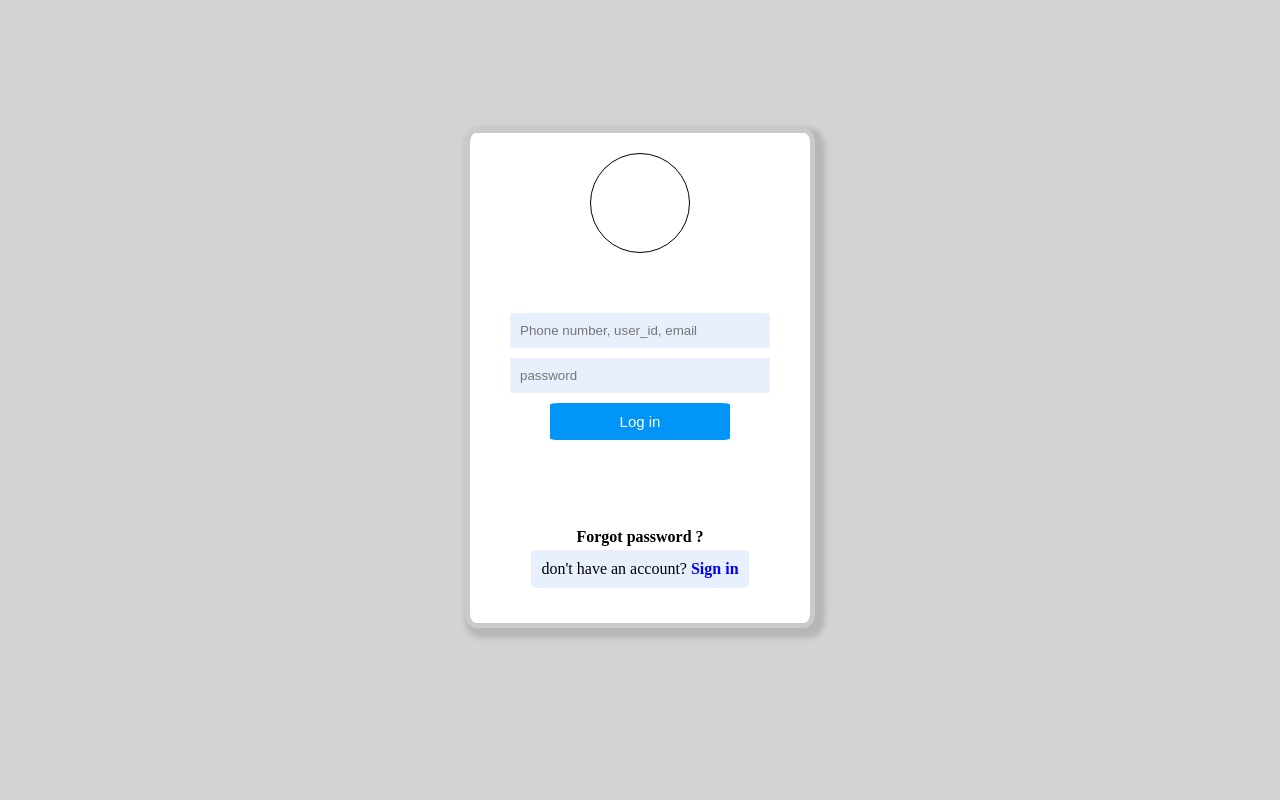
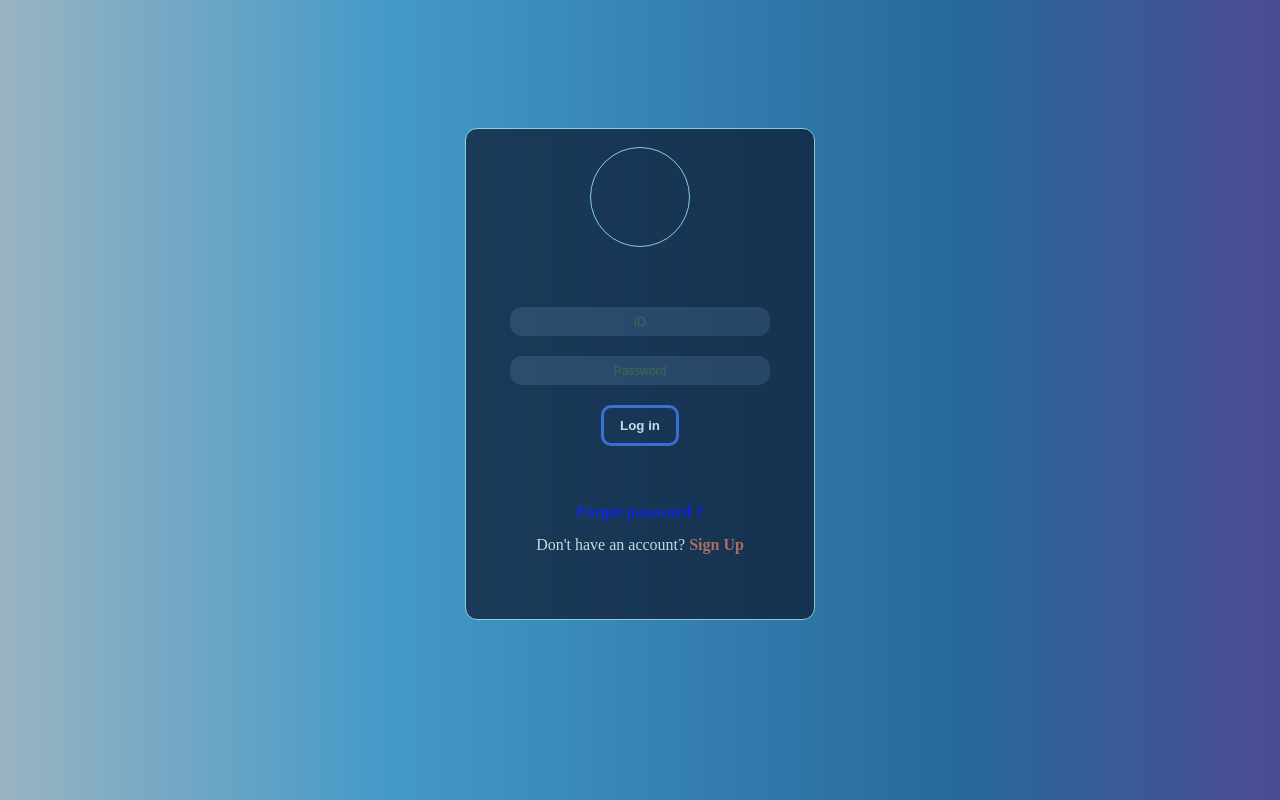
Before and after one commit to 2JYK/insta-clone, a Flask app: page /login in a window 1280 px wide. Run offline with Flask 2, Linux system fonts and the light colour scheme; some libraries are stand-ins or nearby versions.

Commit message:
Style : 전체적인 스타일 수정(야금야금)

```diff
--- a/static/css/log-in.css
+++ b/static/css/log-in.css
@@ -3,37 +3,84 @@
     text-decoration: none;
 }
 
-a:link { color: black; text-decoration: none;}
-a:visited { color: black; text-decoration: none;}
+/*a:link { color: black; text-decoration: none;}*/
+a:visited { color: #afeeee; text-decoration: none;}
+
+/*      전체 배경 애니메이션 효과      */
+@keyframes body {
+    0% {
+        background-position: 0 50%;
+    }
+    50% {
+        background-position: 100% 50%;
+    }
+    100% {
+        background-position: 0 50%;
+    }
+}
+
+/*      전체 설정 : 배경, li 태그, 정렬       */
+body {
+    background: linear-gradient(
+    to right, #324856,
+        #4A746A, #D18237, #D66c44, #a1b3cb, #c0c0c0, #4399c8, #26689a, #6b358b, #8775b3);
+    background-size: 400% 400%;
+    animation: body 10s infinite ease-in-out;
+
+    list-style: none;
+    height: 100%;
+    width: 100%;
+}
+
 
 body {
-    background: lightgray;
+    /*background: lightgray;*/
     list-style: none;
     margin: 0;
     padding: 0;
 }
 
 .all_content {
-    background: white;
+/*    background: white;*/
 
     max-width: 350px;
-    height: 500px;
-    border: 5px solid #a1a1a18f;
-    border-radius: 3%;
+    height: 492px;
+/*    border: 5px solid #a1a1a18f;*/
+/*    border-radius: 3%;*/
+
+/*    display: flex;*/
+/*    flex-direction: column;*/
+/*    align-items: center;*/
+    margin: 10% auto;
+/*    padding: 20px;*/
+/*    box-shadow: 5px 5px 5px 5px #a1a1a18f;*/
+/*}*/
+    background: #0c162d;
+    opacity: 70%;
+
+    /*max-width: 320px;*/
+    /*height: 460px;*/
+    border: 0.5px solid #afeeee;
+    border-radius: 12px;
+    padding: 15px;
 
     display: flex;
     flex-direction: column;
     align-items: center;
+
+    vertical-align: middle;
     margin: 10% auto;
-    padding: 20px;
-    box-shadow: 5px 5px 5px 5px #a1a1a18f;
+
+    flex: auto;
+    justify-content: center; !important
 }
 
+/*      로고 : 사이즈, 테두리, 정렬       */
 .round {
-    border: black solid 1px;
+    border: 0.1px solid #afeeee;
     width: 100px;
     height: 100px;
-    border-radius: 50%;
+    border-radius: 100%;
 }
 
 .user_login {
@@ -46,50 +93,109 @@ body {
 }
 
 .user_input {
+    /*padding: 17px;*/
+    border: none;
+    /*text-align: center;*/
 
 }
 
 .user_text {
-    padding: 10px;
+    /*padding: 10px;*/
+    /*border: none;*/
+    /*width: 260px;*/
+    /*margin-bottom: 10px;*/
+    /*background-color: #e8f0fe;*/
+    /*border-radius: 2%;*/
+    background-color: #627597;
+    opacity: 30%;
+
+    width: 260px;
     border: none;
-    width: 260px;
-    margin-bottom: 10px;
-    background-color: #e8f0fe;
-    border-radius: 2%;
+    border-radius: 12px;
+    padding: 7px;
+
+    margin-bottom: 20px;
+    text-align: center;
 }
 
 .user-login_btn {
-    font-size: 15px;
-    border: none;
+    /*font-size: 15px;*/
+    /*border: none;*/
+    /*padding: 10px;*/
+    /*width: 180px;*/
+    /*background-color: #0095f6;*/
+    /*color: white;*/
+    /*height: auto;*/
+    /*border-radius: 5%;*/
+    /*cursor: pointer;*/
+    border: 0.5px solid #afeeee;
+    font-weight: bold;
+    background-color: transparent;
+    border-radius: 12px;
+
+    width: 78px;
+    height: auto;
     padding: 10px;
-    width: 180px;
-    background-color: #0095f6;
-    color: white;
-    height: auto;
-    border-radius: 5%;
+
+    text-align: center;
+
     cursor: pointer;
+
+    display: inline-block;
+    color: #fff;
+    text-decoration: none;
+    /*padding: 10px 20px;*/
+    border: 3px solid #3c67e3;
+    border-radius: 10px;
 }
 
+/*      Sign up 박스 효과 */
+.user-login_btn:hover {
+    animation: pulsate 1s ease-in-out;
+}
+@keyframes pulsate {
+    0%{
+        box-shadow:
+        0 0 25px #5ddcff;
+    }
+}
+
+
 footer {
-    position: relative;
-    top: 15%;
+    /*position: relative;*/
+    /*top: 15%;*/
     text-align: center;
+    color: #fffff0;
+    border-radius: 12px;
+    border: none;
+    padding: 7px;
+
+    margin: 30px;
 }
 
 .user_forgot {
-    color: black;
+    color: white;
     font-weight: bold;
     padding-bottom: 2%;
 }
 .sign_in {
     width: auto;
     height: auto;
-    background-color: #e8f0fe;
+    /*background-color: #e8f0fe;*/
     padding: 10px;
     border-radius: 5%;
 }
 
 .sign_in a {
-    color: blue;
+    /*color: blue;*/
     font-weight: bold;
+    color: #D66c44;
+    /*font-weight: bold;*/
+    text-decoration: none;
 }
+
+/*      placeholder : 폰트 색상, 크기       */
+.user_input ::placeholder {
+    color : #d0ff00;
+    font-size: 12px;
+}
--- a/static/css/sign-up.css
+++ b/static/css/sign-up.css
@@ -1,6 +1,8 @@
 /*      뷰포트 최소 브라우저 기기 사이즈가 420px 최고는 1200px 이상     */
 /*      min: 모바일 퍼스트 | max: 데스크탑 퍼스트        */
-@media (min-width: 992px) and (max-width: 1199px) { }
+@media (min-width: 992px) and (max-width: 1199px) {
+
+}
 
 /*      전체 배경 애니메이션 효과      */
 @keyframes body {
@@ -86,7 +88,7 @@ body {
 /*      Sign up : 색상, 사이즈, 정렬, 포인트-박스효과        */
 .user-signup_btn {
     border: 0.5px solid #afeeee;
-    color: #d0ff00;
+
     background-color: transparent;
     border-radius: 12px;
 
--- a/templates/log-in.html
+++ b/templates/log-in.html
@@ -25,8 +25,8 @@
 
 	<div class="user_login">
 		<li class="user_input">
-			<input type="text" placeholder="Phone number, user_id, email" class="user_text" id="user-id">
-			<input type="password" placeholder="password" class="user_text" id="user-pw">
+			<input type="text" placeholder="ID" class="user_text" id="user-id">
+			<input type="password" placeholder="Password" class="user_text" id="user-pw">
 			<input type="submit" value="Log in" class="user-login_btn" onclick="login()">
 		</li>
 	</div>
@@ -36,7 +36,7 @@
 			<a href="#">Forgot password ?</a>
 		</div>
 		<div class="sign_in">
-			don't have an account? <a href="/signup">Sign in</a>
+			Don't have an account? <a href="/signup">Sign Up</a>
 		</div>
 	</footer>
 </div>
--- a/templates/mypage.html
+++ b/templates/mypage.html
@@ -157,7 +157,7 @@
     <!--        하단 게시글 포지션-->
     <div class="bottom">
         <div class="mypage_posts">
-            <div class="each-div">
+            <div id="each-post" class="each-div">
                 <!-- 게시글 하나 --->
                 <div style="width: 293px; height: 293px; margin: 0px 28px 28px 0px;">
                     <img id="modal_open" alt=""
```
